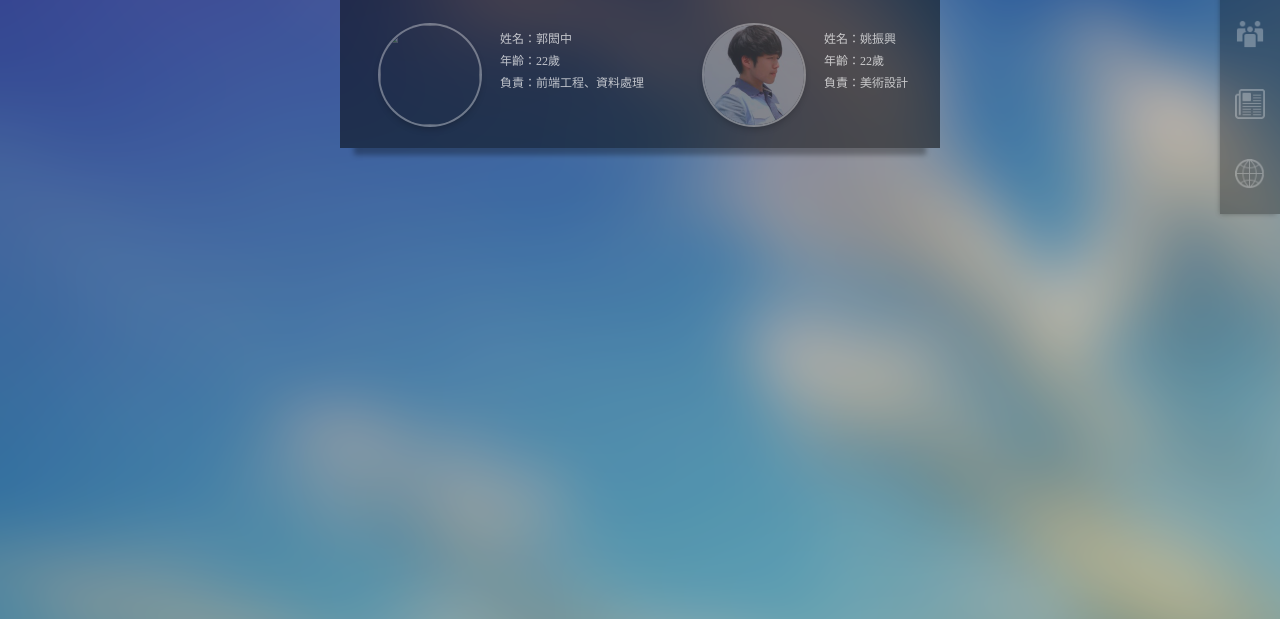
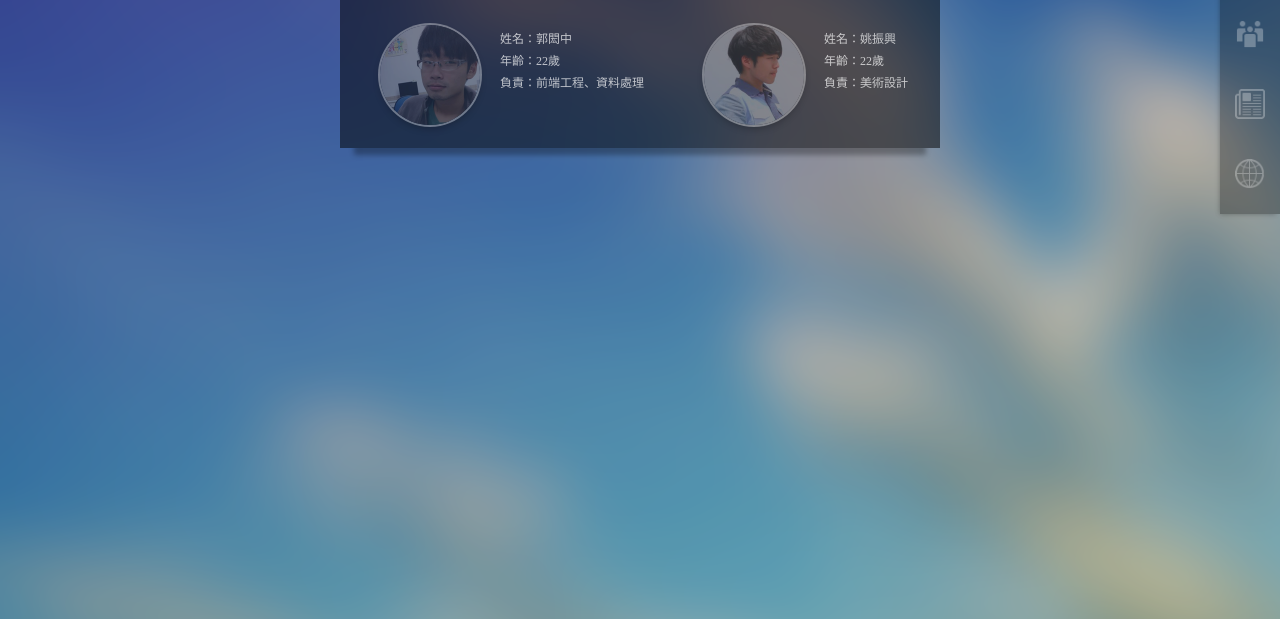
Before and after one commit to johnhckuo/disaster-crawler, a plain HTML site: page grouppage.html in a window 1280 px wide. Shown: the part 181-800 px from the top of the page. Drawn offline with nearby package versions, Linux system fonts and the light colour scheme.

Commit message:
img src updated

```diff
--- a/grouppage.html
+++ b/grouppage.html
@@ -17,7 +17,7 @@
 				<div class="groupcontent">
 					<div class="memberinfo">
 						<div class="member_icon">
-							<img src="img/Hung.jpg" alt="">
+							<img src="img/Hung.png" alt="">
 						</div>
 						<div class="member_info">
 							<p>姓名：郭閎中</p>
```
